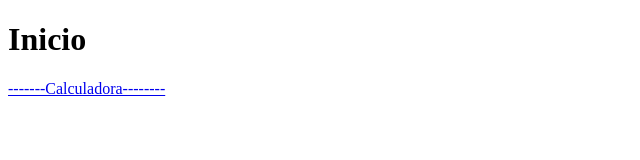
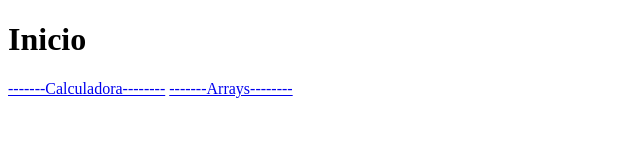
Before and after one commit to joser-royectos-javascript/joser-royectos-javascript.github.io, a plain HTML site: page index.html in a window 1280 px wide. Shown: the whole page, without its empty margins (0-640 px from the left). Drawn offline with Linux system fonts and the light colour scheme; files whose address does not match are found by name.

Commit message:
otro array

```diff
--- a/index.html
+++ b/index.html
@@ -9,6 +9,8 @@
 <body>
     <h1 href="./calculadoraimc/index.html">Inicio</h1>
     <a href="./calculadoraimc/index.html">-------Calculadora--------</a>
+    <a href="./javascript/arrays/ejercicios_array_1.js">-------Arrays--------</a>
+
     <link rel="stylesheet" href="./calculadoraimc/index.html">
     <link rel="stylesheet" href="./javascript/arrays/ejercicios_array_1.js">
 </body>
```
